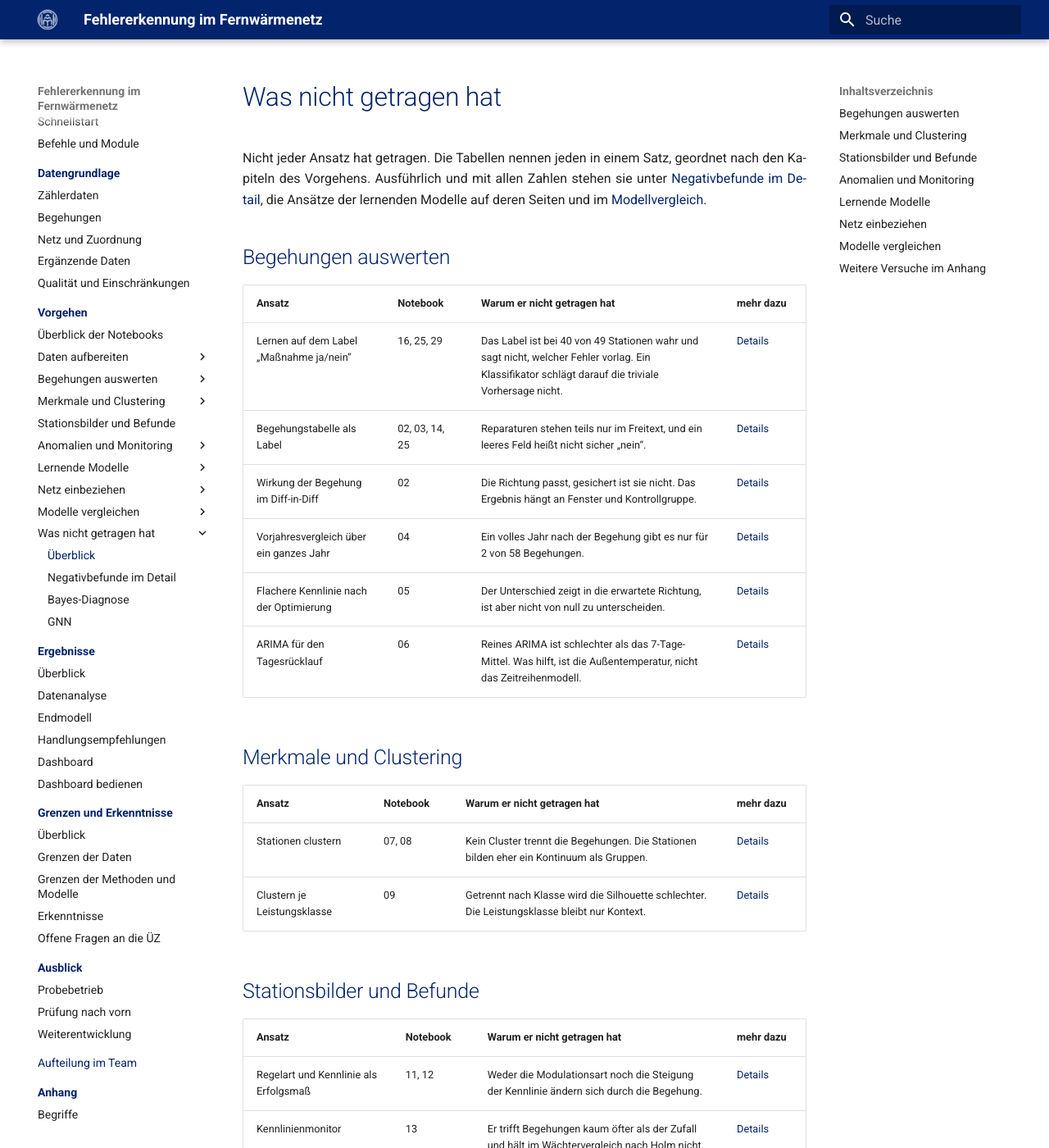
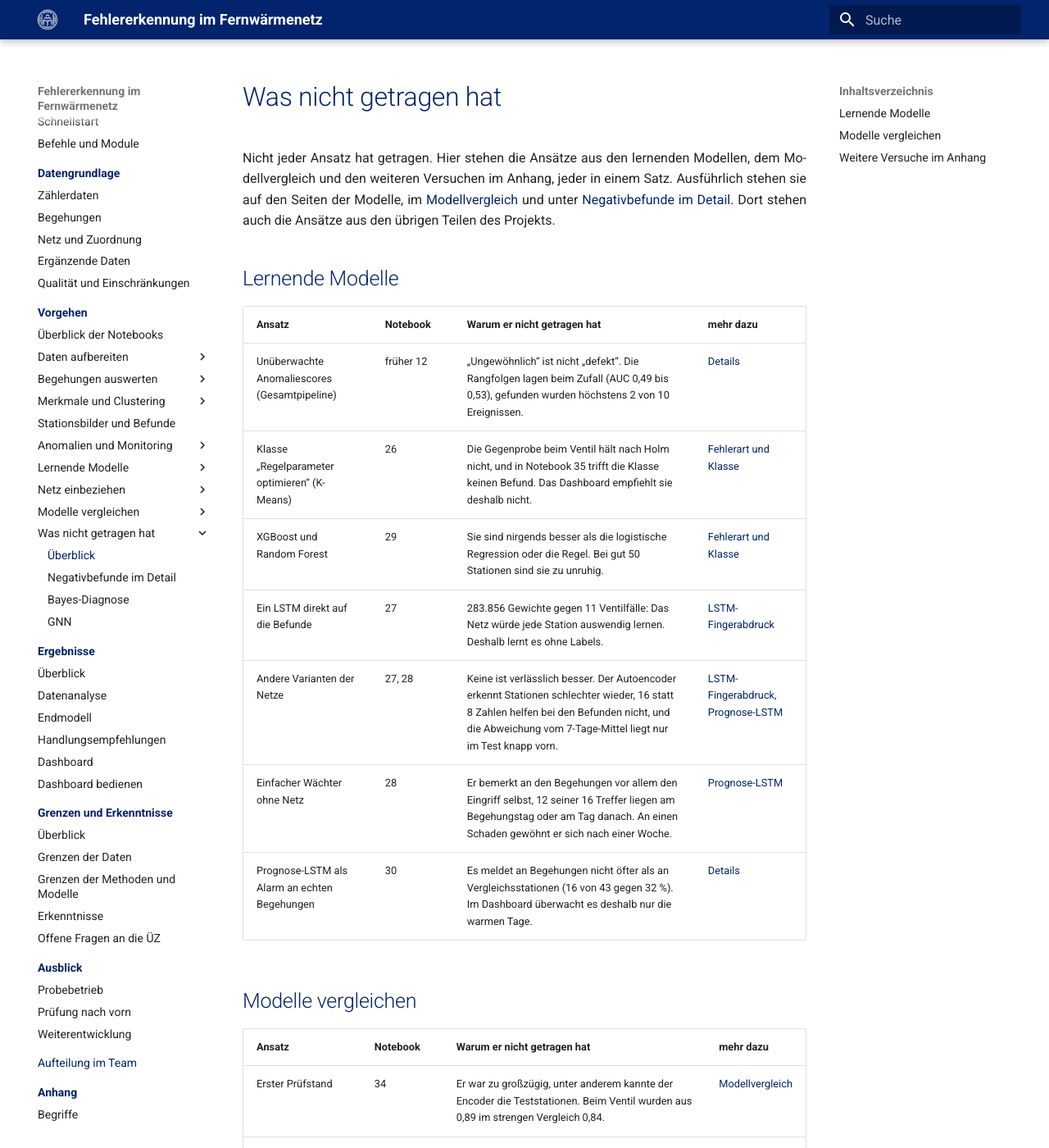
Before and after one commit to ivelinayna/projektseminar, an MkDocs documentation site: the page built from docs/nicht_getragen/index.md, in a window 1280 px wide and 1400 px high. Shown: the whole window at 82% size. Built offline with MkDocs 1.6.1 and Material for MkDocs 9.7.7, drawn with Linux system fonts in a browser that asks for light colours; some of the changed text lies outside the part shown.

Commit message:
Was nicht getragen hat: Überblick nur zu Modellen, Modellvergleich und Anhang

```diff
--- a/docs/nicht_getragen/index.md
+++ b/docs/nicht_getragen/index.md
@@ -1,44 +1,9 @@
 # Was nicht getragen hat
 
-Nicht jeder Ansatz hat getragen. Die Tabellen nennen jeden in einem Satz, geordnet nach den Kapiteln des Vorgehens.
-Ausführlich und mit allen Zahlen stehen sie unter [Negativbefunde im Detail](negativbefunde.md), die Ansätze der
-lernenden Modelle auf deren Seiten und im [Modellvergleich](../vergleich/modellvergleich.md).
-
-## Begehungen auswerten
-
-| Ansatz | Notebook | Warum er nicht getragen hat | mehr dazu |
-|---|---|---|---|
-| Lernen auf dem Label „Maßnahme ja/nein“ | 16, 25, 29 | Das Label ist bei 40 von 49 Stationen wahr und sagt nicht, welcher Fehler vorlag. Ein Klassifikator schlägt darauf die triviale Vorhersage nicht. | [Details](negativbefunde.md#1-uberwachtes-lernen-auf-begehungslabels) |
-| Begehungstabelle als Label | 02, 03, 14, 25 | Reparaturen stehen teils nur im Freitext, und ein leeres Feld heißt nicht sicher „nein“. | [Details](negativbefunde.md#2-labelqualitat-der-begehungstabelle) |
-| Wirkung der Begehung im Diff-in-Diff | 02 | Die Richtung passt, gesichert ist sie nicht. Das Ergebnis hängt an Fenster und Kontrollgruppe. | [Details](negativbefunde.md#6-begehungswirkung-im-diff-in-diff) |
-| Vorjahresvergleich über ein ganzes Jahr | 04 | Ein volles Jahr nach der Begehung gibt es nur für 2 von 58 Begehungen. | [Details](negativbefunde.md#7-vorjahresvergleich-uber-ein-langes-fenster) |
-| Flachere Kennlinie nach der Optimierung | 05 | Der Unterschied zeigt in die erwartete Richtung, ist aber nicht von null zu unterscheiden. | [Details](negativbefunde.md#8-flachere-kennlinie-nach-optimierung) |
-| ARIMA für den Tagesrücklauf | 06 | Reines ARIMA ist schlechter als das 7-Tage-Mittel. Was hilft, ist die Außentemperatur, nicht das Zeitreihenmodell. | [Details](negativbefunde.md#9-arima-als-zeitreihenmodell) |
-
-## Merkmale und Clustering
-
-| Ansatz | Notebook | Warum er nicht getragen hat | mehr dazu |
-|---|---|---|---|
-| Stationen clustern | 07, 08 | Kein Cluster trennt die Begehungen. Die Stationen bilden eher ein Kontinuum als Gruppen. | [Details](negativbefunde.md#4-stationsclustering) |
-| Clustern je Leistungsklasse | 09 | Getrennt nach Klasse wird die Silhouette schlechter. Die Leistungsklasse bleibt nur Kontext. | [Details](negativbefunde.md#5-clustering-je-leistungsklasse) |
-
-## Stationsbilder und Befunde
-
-| Ansatz | Notebook | Warum er nicht getragen hat | mehr dazu |
-|---|---|---|---|
-| Regelart und Kennlinie als Erfolgsmaß | 11, 12 | Weder die Modulationsart noch die Steigung der Kennlinie ändern sich durch die Begehung. | [Details](negativbefunde.md#10-modulationsart-und-kennlinienparameter-als-erfolgsma) |
-| Kennlinienmonitor | 13 | Er trifft Begehungen kaum öfter als der Zufall und hält im Wächtervergleich nach Holm nicht. | [Details](negativbefunde.md#13-kennlinienmonitor) |
-
-## Anomalien und Monitoring
-
-| Ansatz | Notebook | Warum er nicht getragen hat | mehr dazu |
-|---|---|---|---|
-| Feste Regeln mit den alten Schwellen | 16 | Mit den alten Schwellen treffen sie fast alle Stationen. Kalibriert sind sie bewertbar, aber nicht richtig. | [Details](negativbefunde.md#3-regel-baseline-mit-festen-schwellen) |
-| Anomaliedetektoren | 16 | Isolation Forest, Zustandsanteil und Dynamikscore bestehen die Prüfung an den Begehungen nicht. | [Details](negativbefunde.md#11-anomaliedetektoren) |
-| Restkategorie in der Musterzuordnung | 17 | In der ersten Fassung blieben 50 von 93 Stationen ohne Muster. Das lag an der Rechnung mit MAD, nicht an den Daten. | [Details](negativbefunde.md#12-restkategorie-in-der-musterzuordnung) |
-| CUSUM als Frühwarnung | 20, 21 | Die Alarme kommen nach der Begehung, nicht davor. Er taugt zur Erfolgskontrolle, nicht zur Frühwarnung. | [Details](negativbefunde.md#14-cusum-als-fruhwarnung) |
-| Bestwert und Lückenfüllung | 01, 19, 22 | Der Bestwert sagt keine Befunde vorher, und bei Lücken über einen Tag bleibt die Füllung ungenau. | [Details](negativbefunde.md#20-bestwert-und-luckenfullung) |
-| Nachbarn und Netzereignisse | 23, 24 | Auffällige Stationen häufen sich im Netz nicht. Die Welle im Dezember 2022 folgt einem Kälteeinbruch. | [Details](negativbefunde.md#15-nachbarn-und-netzereignisse) |
+Nicht jeder Ansatz hat getragen. Hier stehen die Ansätze aus den lernenden Modellen, dem Modellvergleich und den
+weiteren Versuchen im Anhang, jeder in einem Satz. Ausführlich stehen sie auf den Seiten der Modelle, im
+[Modellvergleich](../vergleich/modellvergleich.md) und unter [Negativbefunde im Detail](negativbefunde.md). Dort
+stehen auch die Ansätze aus den übrigen Teilen des Projekts.
 
 ## Lernende Modelle
 
@@ -51,12 +16,6 @@ lernenden Modelle auf deren Seiten und im [Modellvergleich](../vergleich/modellv
 | Andere Varianten der Netze | 27, 28 | Keine ist verlässlich besser. Der Autoencoder erkennt Stationen schlechter wieder, 16 statt 8 Zahlen helfen bei den Befunden nicht, und die Abweichung vom 7-Tage-Mittel liegt nur im Test knapp vorn. | [LSTM-Fingerabdruck](../modelle/lstm.md#das-endgultige-netz), [Prognose-LSTM](../modelle/prognose.md#was-ein-lstm-bringt) |
 | Einfacher Wächter ohne Netz | 28 | Er bemerkt an den Begehungen vor allem den Eingriff selbst, 12 seiner 16 Treffer liegen am Begehungstag oder am Tag danach. An einen Schaden gewöhnt er sich nach einer Woche. | [Prognose-LSTM](../modelle/prognose.md#ein-einfacher-wachter-ohne-netz) |
 | Prognose-LSTM als Alarm an echten Begehungen | 30 | Es meldet an Begehungen nicht öfter als an Vergleichsstationen (16 von 43 gegen 32 %). Im Dashboard überwacht es deshalb nur die warmen Tage. | [Details](negativbefunde.md#18-wachtervergleich) |
-
-## Netz einbeziehen
-
-| Ansatz | Notebook | Warum er nicht getragen hat | mehr dazu |
-|---|---|---|---|
-| Lage der Häuser per Geocoding | 24, 31 | Der Dienst fand meist nur die Straße. Die Lage kommt jetzt aus einer Handliste. | [Details](negativbefunde.md#17-geocoding-und-netzgeometrie) |
 
 ## Modelle vergleichen
 
@@ -72,6 +31,3 @@ lernenden Modelle auf deren Seiten und im [Modellvergleich](../vergleich/modellv
 |---|---|---|---|
 | Bayes-Diagnose | 38 | Nur das Ventil hat eine klare Spur. Die Fehler-Symptom-Matrix ist von Hand gefüllt und nicht mit der ÜZ abgestimmt. | [Bayes-Diagnose](bayes.md) |
 | Graphenmodell auf dem Netz (GNN) | 39 | Dasselbe Modell ohne Kanten ist praktisch gleich gut, je Station bringt das Netz nichts Signifikantes. | [GNN](gnn.md) |
-
-Kleinere Versuche, die nur noch im Verlauf des Repositorys liegen, stehen am Ende der Detailseite unter
-[Nicht mehr im Abgabestand](negativbefunde.md#nicht-mehr-im-abgabestand).
```
